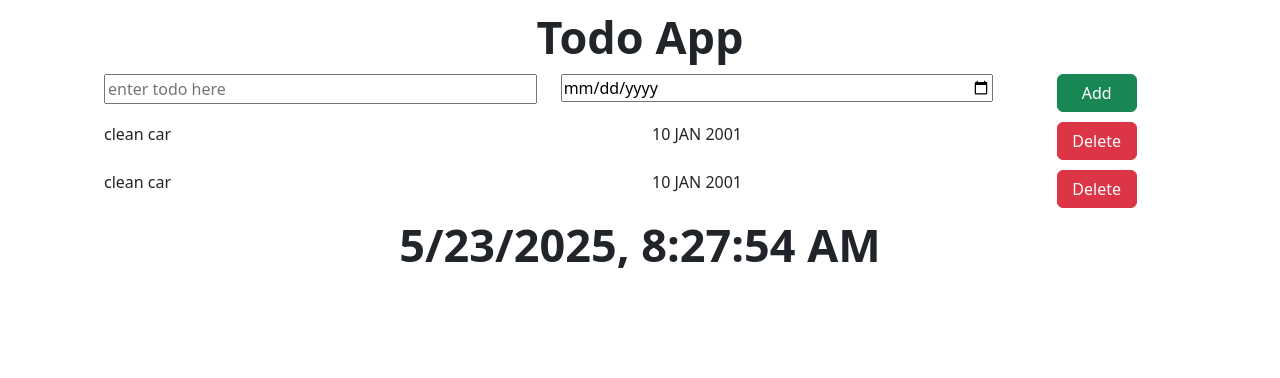
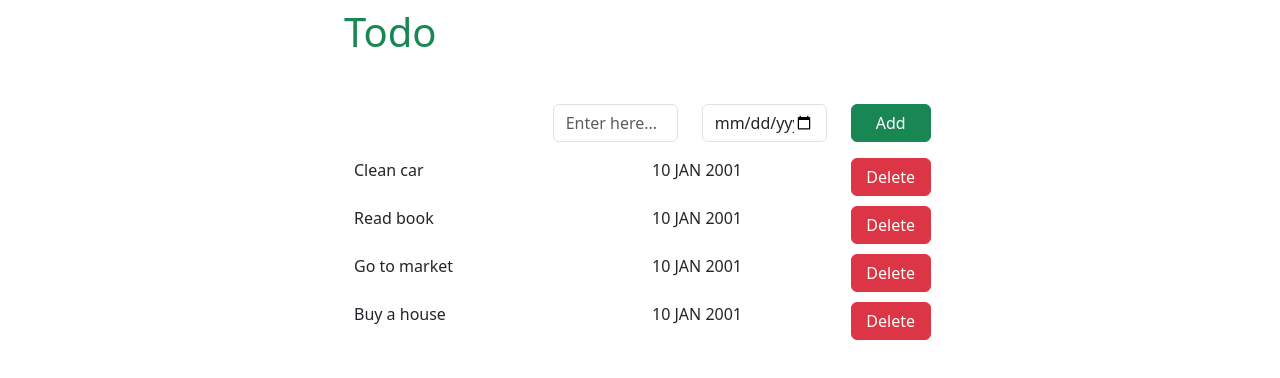
Before and after one commit to Rahulrai1998/todo-react, a React (Vite) app: page / in a window 1280 px wide. Shown: the top 378 px of the page. Built offline with nearby package versions, Linux system fonts and the light colour scheme.

Commit message:
todo updates

```diff
--- a/src/App.css
+++ b/src/App.css
@@ -1,9 +1,3 @@
-h1 {
-  font-weight: 700;
-  font-size: 45px;
-  margin: 10px;
-}
-
 input {
   width: 100%;
 }
--- a/src/App.jsx
+++ b/src/App.jsx
@@ -5,20 +5,43 @@ import "./App.css";
 import Clock from "./components/Clock";
 
 function App() {
+  const todoData = [
+    {
+      id: 0,
+      text: "Clean car",
+      date: "10 JAN 2001",
+    },
+    {
+      id: 1,
+      text: "Read book",
+      date: "10 JAN 2001",
+    },
+    {
+      id: 3,
+      text: "Go to market",
+      date: "10 JAN 2001",
+    },
+    {
+      id: 4,
+      text: "Buy a house",
+      date: "10 JAN 2001",
+    },
+  ];
+
   return (
     <>
-      <center className="todo-container">
+      <center className="todo-container w-50 m-auto">
         <AppName />
         <AddTodo />
-        <div className="items-container">
-          <TodoItem todoText={"clean car"} date={"10 JAN 2001"} />
-          <TodoItem todoText={"clean car"} date={"10 JAN 2001"} />
+        <div className="items-container w-100">
+          {todoData?.map((todo) => (
+            <TodoItem key={todo?.id} todoText={todo?.text} date={todo?.date} />
+          ))}
         </div>
       </center>
-
-      <center>
+      {/* <center>
         <Clock />
-      </center>
+      </center> */}
     </>
   );
 }
--- a/src/components/AddTodo.jsx
+++ b/src/components/AddTodo.jsx
@@ -2,16 +2,20 @@ import React from "react";
 
 const AddTodo = () => {
   return (
-    <div class="container text-center">
-      <div class="row custom-row">
-        <div class="col-5">
-          <input type="text" placeholder="enter todo here" />
+    <div className="container text-center mt-5 mb-3">
+      <div className="row custom-row d-flex justify-content-end">
+        <div className="col-3">
+          <input
+            type="text"
+            placeholder="Enter here..."
+            className="form-control"
+          />
         </div>
-        <div class="col-5">
-          <input type="date" />
+        <div className="col-3">
+          <input type="date" className="form-control" />
         </div>
-        <div class="col-2">
-          <button type="button" class="btn btn-success custom-btn">
+        <div className="col-2">
+          <button type="button" className="btn btn-success custom-btn">
             Add
           </button>
         </div>
--- a/src/components/AppName.jsx
+++ b/src/components/AppName.jsx
@@ -1,7 +1,7 @@
 import React from "react";
 
 const AppName = () => {
-  return <h1>Todo App</h1>;
+  return <h3 className="text-start ps-4 pt-2 text-success display-6">Todo</h3>;
 };
 
 export default AppName;
--- /dev/null
+++ b/src/components/Clock/Index.module.css
@@ -0,0 +1,3 @@
+.heading {
+  color: red;
+}
--- a/src/components/Clock/index.jsx
+++ b/src/components/Clock/index.jsx
@@ -1,10 +1,11 @@
 import React from "react";
+import styles from "./Index.module.css";
 
 const Clock = () => {
   const date = new Date();
   return (
     <div>
-      <h1>{date?.toLocaleString()}</h1>
+      <h1 className={styles.heading}>{date?.toLocaleString()}</h1>
     </div>
   );
 };
--- a/src/components/TodoItem.jsx
+++ b/src/components/TodoItem.jsx
@@ -2,12 +2,12 @@ import React from "react";
 
 const TodoItem = ({ todoText, date }) => {
   return (
-    <div class="container">
-      <div class="row custom-row">
-        <div class="col-6 todoText">{todoText}</div>
-        <div class="col-4 todoText">{date}</div>
-        <div class="col-2">
-          <button type="button" class="btn btn-danger custom-btn">
+    <div className="container">
+      <div className="row custom-row">
+        <div className="col-6 todoText">{todoText}</div>
+        <div className="col-4 todoText">{date}</div>
+        <div className="col-2">
+          <button type="button" className="btn btn-danger custom-btn">
             Delete
           </button>
         </div>
```
